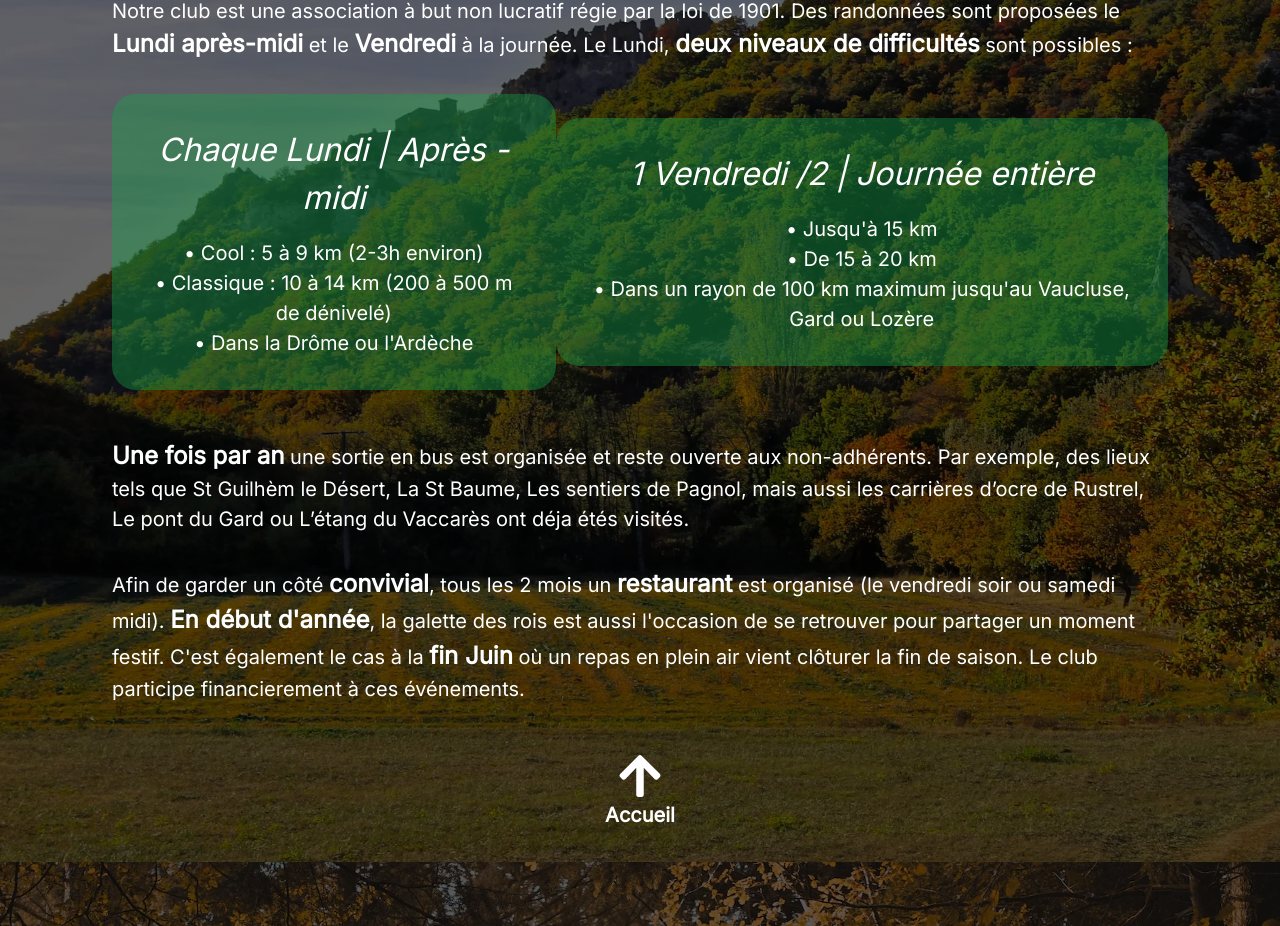
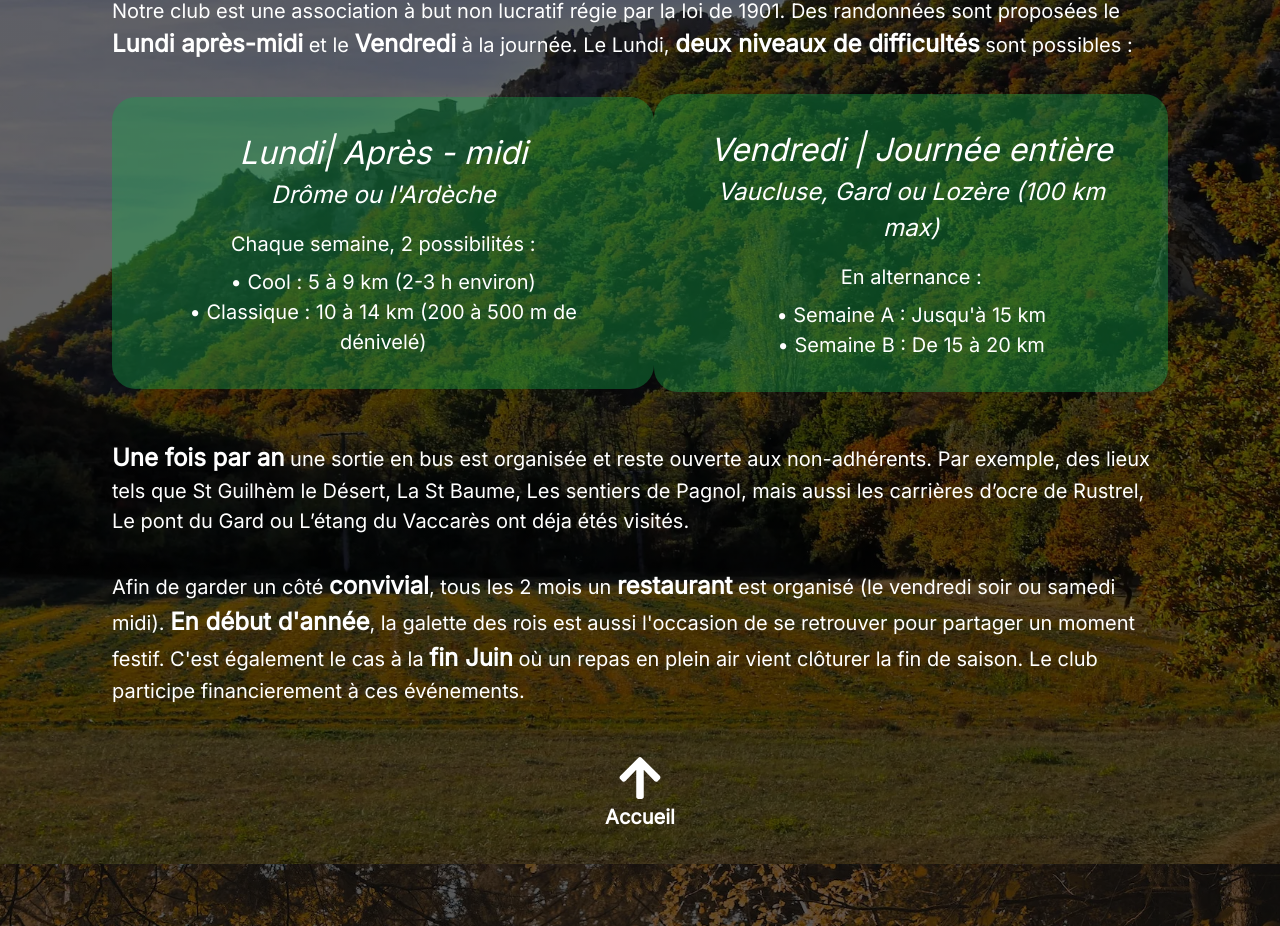
Before and after one commit to SebastienLaurentt/Galopins, a Vue app: page / in a window 1280 px wide. Shown: the part 1280-2206 px from the top of the page. Built offline with nearby package versions, Linux system fonts and the light colour scheme.

Commit message:
update card club and club content

```diff
--- a/src/components/ClubCard.tsx
+++ b/src/components/ClubCard.tsx
@@ -1,18 +1,26 @@
 interface ClubCardProps {
     day:string;
+    location:string;
+    frequency:string;
     description1:string;
     description2:string;
-    description3?:string;
+
 }
 
-function ClubCard ({day, description1, description2, description3}: ClubCardProps) {
+function ClubCard ({day, location, frequency, description1, description2, }: ClubCardProps) {
     return (
         <div className='flex flex-col'>
             <div className='bg-green-600 bg-opacity-40 rounded-2xl md:rounded-full xl:rounded-3xl p-4 md:p-8'>
                 <h4 className="mb-0">
                     {day}
                 </h4>
-                <ul className="mt-4">
+                <h5 className="mb-4">
+                    {location}
+                </h5>
+                <p className="mb-0">
+                    {frequency}
+                </p>
+                <ul className="mt-2">
                     <li>
                         <p className="mb-0">
                             {description1}
@@ -23,11 +31,6 @@ function ClubCard ({day, description1, description2, description3}: ClubCardProp
                             {description2}
                         </p>
                     </li>
-                    <li>
-                        <p className="mb-0">
-                            {description3}
-                        </p>
-                    </li>
                 </ul>
             </div>
         </div>
--- a/src/sections/Club.tsx
+++ b/src/sections/Club.tsx
@@ -32,18 +32,21 @@ function Club() {
                 <ul className='flex flex-col xl:flex-row xl:items-center gap-y-8 md:justify-around text-center mb-4 md:mb-12'>
                     <li>
                         <ParcoursCard
-                            day='Chaque Lundi | Après - midi'
-                            description1='&#x2022; Cool : 5 à 9 km (2-3h environ)'
+                            day='Lundi| Après - midi'
+                            location="Drôme ou l'Ardèche"
+                            frequency="Chaque semaine, 2 possibilités :"
+                            description1='&#x2022; Cool : 5 à 9 km (2-3 h environ)'
                             description2="&#x2022; Classique : 10 à 14 km (200 à 500 m de dénivelé)"
-                            description3="&#x2022; Dans la Drôme ou l'Ardèche"
+
                         />
                     </li>
                     <li>
                         <ParcoursCard
-                            day='1 Vendredi /2 | Journée entière'
-                            description1="&#x2022; Jusqu'à 15 km"
-                            description2="&#x2022; De 15 à 20 km"
-                            description3="&#x2022; Dans un rayon de 100 km maximum jusqu'au Vaucluse, Gard ou Lozère"
+                            day='Vendredi | Journée entière'
+                            location="Vaucluse, Gard ou Lozère (100 km max)"
+                            frequency="En alternance :"
+                            description1="&#x2022;  Semaine A : Jusqu'à 15 km"
+                            description2="&#x2022;  Semaine B : De 15 à 20 km"
                         />
                     </li>
                 </ul>
--- a/src/styles/index.css
+++ b/src/styles/index.css
@@ -26,6 +26,10 @@
     @apply text-md md:text-xl xl:text-2xl 2xl:text-3xl italic mb-8 2xl:mb-12
   }
 
+  h5 {
+    @apply text-sm md:text-lg xl:text-xl 2xl:text-2xl italic mb-8 2xl:mb-12
+  }
+
   p {
     @apply text-sm md:text-lg 2xl:text-2xl mb-4 md:mb-8 2xl:mb-12
   }
```
